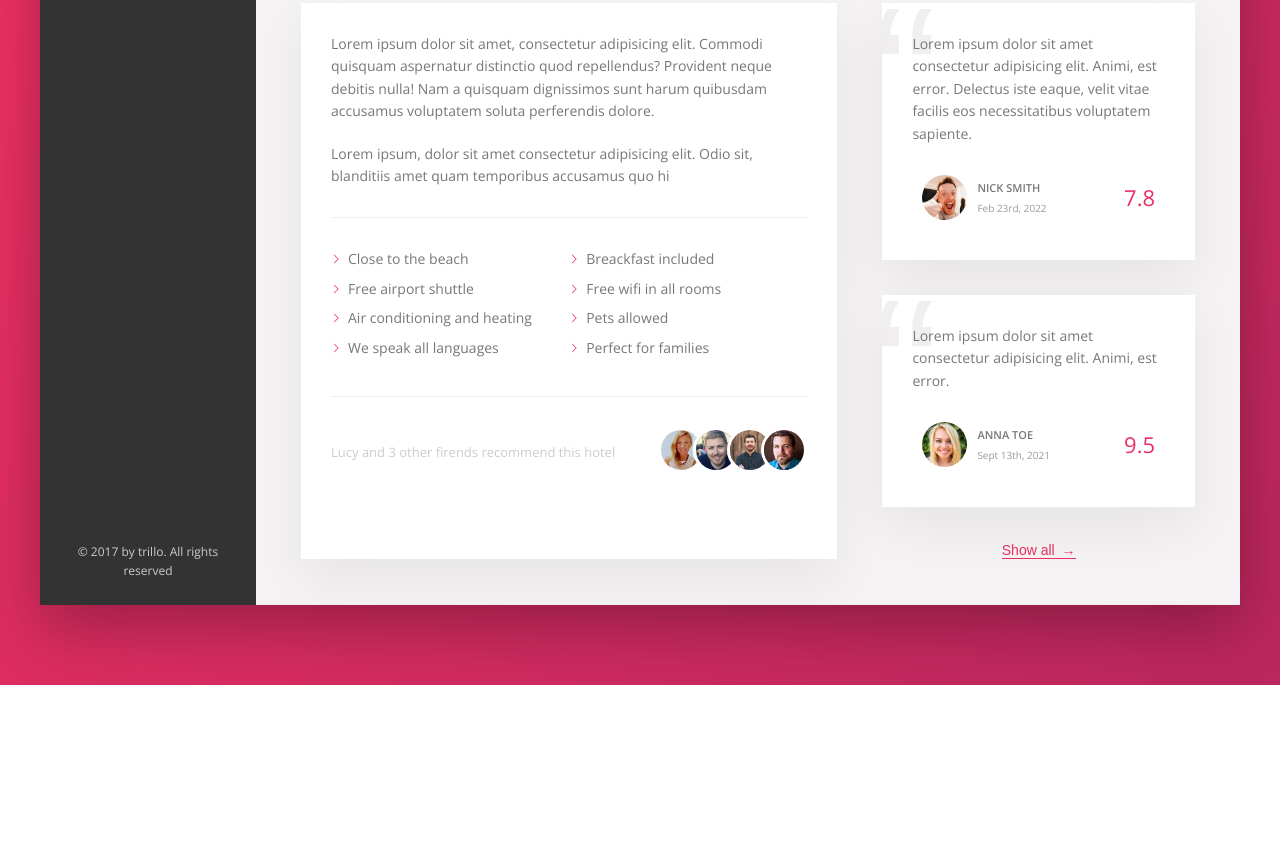
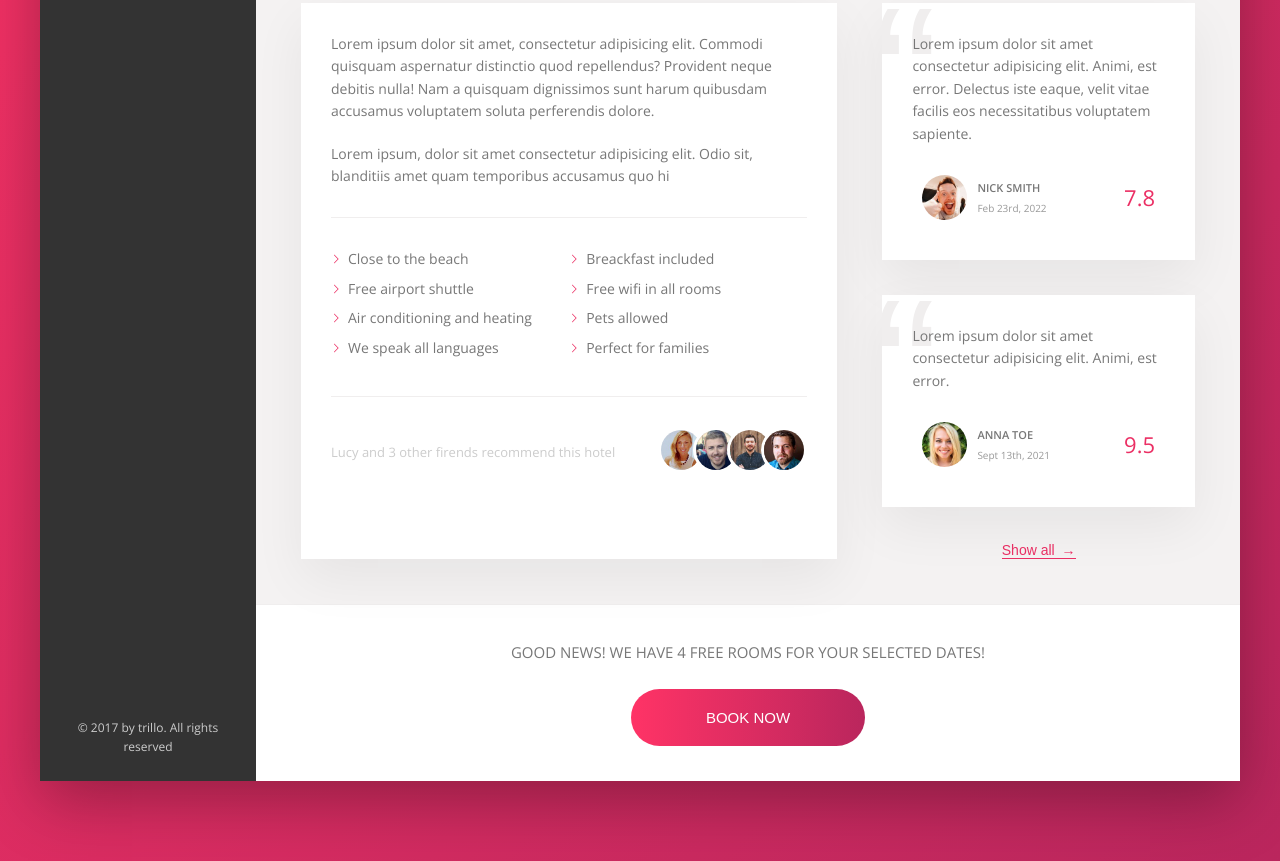
Before and after one commit to IyanTheekshana/frontend-project-two, a website: page index.html in a window 1280 px wide. Shown: the part 644-1505 px from the top of the page. Before the commit the page ends 1329 px from the top, so only its background shows below. Drawn offline with nearby package versions, Linux system fonts and the light colour scheme.

Commit message:
added cta section

```diff
--- a/index.html
+++ b/index.html
@@ -227,6 +227,15 @@
               <button class="btn-inline">Show all <span>&rarr;</span></button>
             </div>
           </div>
+          <div class="cta">
+            <h2 class="cta__book-now">
+              Good news! We have 4 free rooms for your selected dates!
+            </h2>
+            <button class="btn">
+              <span class="btn__visible">Book now</span>
+              <span class="btn__invisible">Only 4 rooms left</span>
+            </button>
+          </div>
         </main>
       </div>
     </div>
--- a/sass/_components.scss
+++ b/sass/_components.scss
@@ -456,3 +456,78 @@
     font-weight: 300;
   }
 }
+
+/////////////////////////////////////
+/// CTA
+
+.cta {
+  padding: 3.5rem 0;
+  text-align: center;
+  background-color: #fff;
+
+  &__book-now {
+    font-size: 1.5rem;
+    font-weight: 300;
+    text-transform: uppercase;
+    margin-bottom: 2.5rem;
+  }
+}
+
+/////////////////////////////////////
+/// CTA: button
+
+.btn {
+  font-size: 1.5rem;
+  font-weight: 300;
+  text-transform: uppercase;
+  border-radius: 100px;
+  border: none;
+  background-image: linear-gradient(
+    to right,
+    var(--color-primary-light),
+    var(--color-primary-dark)
+  );
+  color: #fff;
+  position: relative;
+  overflow: hidden;
+  cursor: pointer;
+
+  & > * {
+    display: inline-block;
+    height: 100%;
+    width: 100%;
+    transition: all 0.2s;
+  }
+
+  &__visible {
+    padding: 2rem 7.5rem;
+  }
+
+  &__invisible {
+    position: absolute;
+    padding: 2rem 4rem;
+    left: 0;
+    top: -100%;
+  }
+
+  &:hover &__visible {
+    transform: translateY(100%);
+  }
+
+  &:hover &__invisible {
+    top: 0;
+  }
+
+  &:hover {
+    background-image: linear-gradient(
+      to left,
+      var(--color-primary-light),
+      var(--color-primary-dark)
+    );
+  }
+
+  &:focus {
+    outline: none;
+    animation: plusate 1s infinite;
+  }
+}
```
Also changed, not shown: css/style.css.
